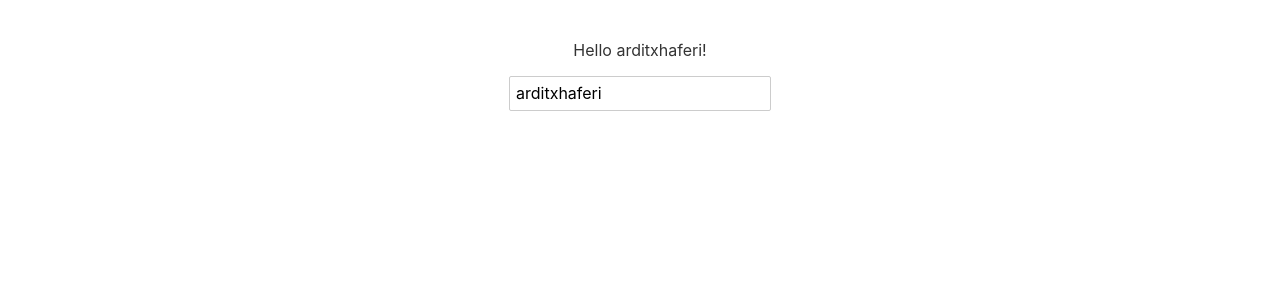
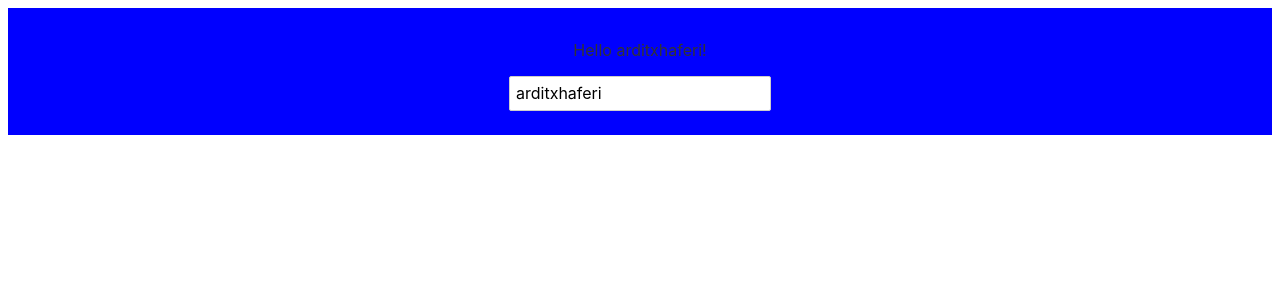
Before and after one commit to ArditXhaferi/GitHub-CV-with-Svelte, a Svelte app: page / in a window 1280 px wide. Shown: the top 300 px of the page. Built offline with nearby package versions, Linux system fonts and the light colour scheme.

Commit message:
Small style test

```diff
--- a/src/App.svelte
+++ b/src/App.svelte
@@ -45,11 +45,16 @@
 </main>
 
 <style>
+    html, body{
+        margin: 0px;
+    }
+
 	main {
 		text-align: center;
 		padding: 1em;
 		max-width: 240px;
 		margin: 0 auto;
+		background-color: blue;
 	}
 
 	h1 {
```
